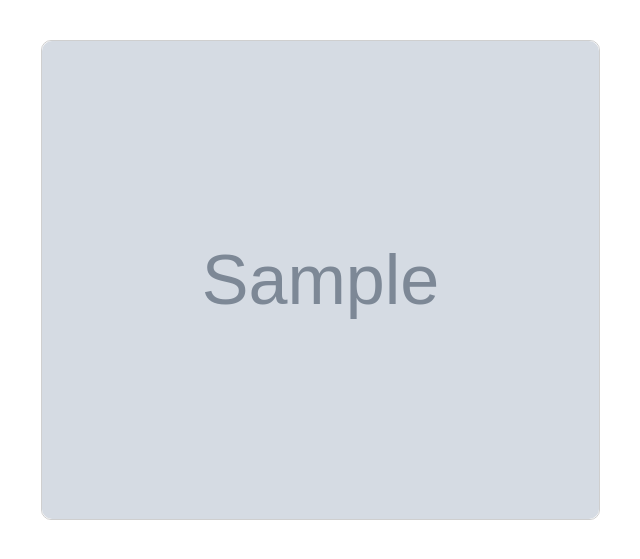
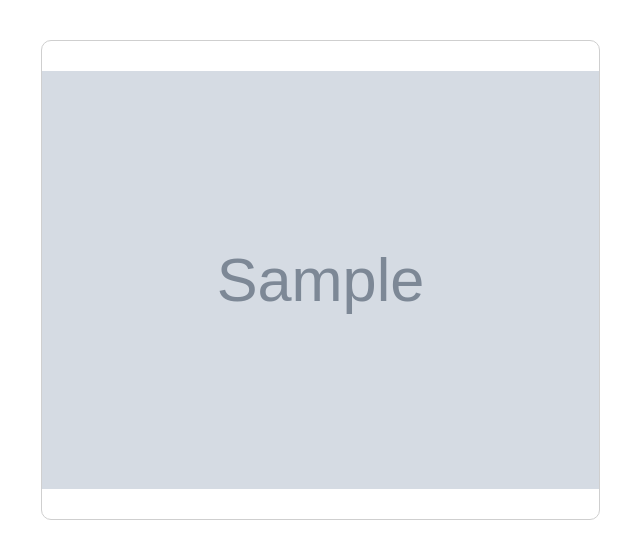
Before and after one commit to seoyeonson/Pill, a Django app: page /prescription_view/1/ in a window 1280 px wide. Shown: the part 115-674 px from the top of the page, without its empty margins (29-669 px from the left). Run offline with Django 3.2, Linux system fonts and the light colour scheme; tables that the repository leaves empty hold one stand-in row (values such as "Sample post"); grey boxes marked "Sample" are stand-in pictures; data that the repository does not hold is empty; some libraries are stand-ins or nearby versions; some web fonts are replaced.

Commit message:
손서연#7.15/11:51
1. ocr.html : 이미지 크기 원본유지

```diff
--- a/pillapp/templates/ocr.html
+++ b/pillapp/templates/ocr.html
@@ -3,6 +3,7 @@
 
 
 {% block contents %}
+<div class="loader"></div>
 <div class="row ocr_title">
     <h3>{{ title }}</h3>
     <p>{{ content }}</p>
--- a/pillapp/views.py
+++ b/pillapp/views.py
@@ -180,7 +180,6 @@ def getMedicineInfo(items_name):
     context = {}
     names = []
     origin_name = []
-    # http://apis.data.go.kr/1471057/MdcinPrductPrmisnInfoService1/getMdcinPrductItem?serviceKey=NmIs7ngFqUyBQNtecDEtowyuctJEgVvLlRqU4ki%2FrukB%2BuBNnRNn3w%2BCqhYPd6HiH28HI9hyih5KppfWIC%2FN3w%3D%3D&item_name=종근당염산에페드린정
 
     # 공공데이터포털 알약 정보
     url = 'http://apis.data.go.kr/1471057/MdcinPrductPrmisnInfoService1/getMdcinPrductItem'
--- a/static/bs/css/css.css
+++ b/static/bs/css/css.css
@@ -196,6 +196,7 @@ header nav{
     border-radius: 10px;
     height: 100%;
     width: 100%;
+    object-fit: contain;
 }
 .current{
     display: block !important;
@@ -243,3 +244,7 @@ header nav{
     margin-bottom: 20px;
 }
 /* ============ mypage end ============== */
+
+/* ============ loader start ============== */
+
+/* ============ loader end ============== */
```
Also changed, not shown: static/bs/js/js.js (line endings or trailing spaces), 1 other file.
